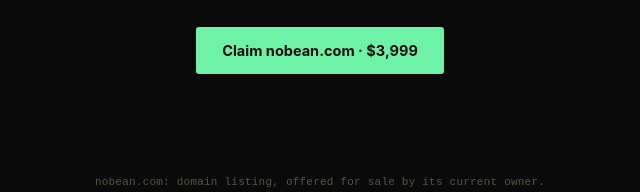
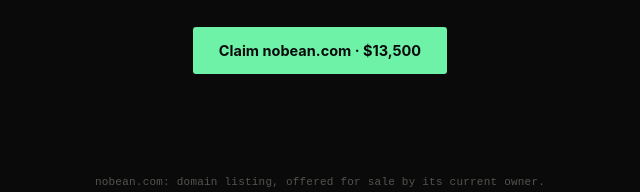
Before and after one commit to dbunkit/Nobean, a plain HTML site: page index.html in a window 1280 px wide. Shown: the part 4269-4461 px from the top of the page, 320-960 px from the left. Drawn offline with Linux system fonts and the light colour scheme.

Commit message:
Update index.html

```diff
--- a/index.html
+++ b/index.html
@@ -226,7 +226,7 @@
   <div class="wrap">
     <h2>The category's real. The name's available. That combination doesn't last.</h2>
     <p>$13,500 buys the exact-match .com outright. No bidding, no waiting on a marketplace auction, no negotiating with a squatter later once someone else has already made it valuable.</p>
-    <button class="btn" onclick="buy()">Claim nobean.com · $3,999</button>
+    <button class="btn" onclick="buy()">Claim nobean.com · $13,500</button>
   </div>
 </section>
 
```
